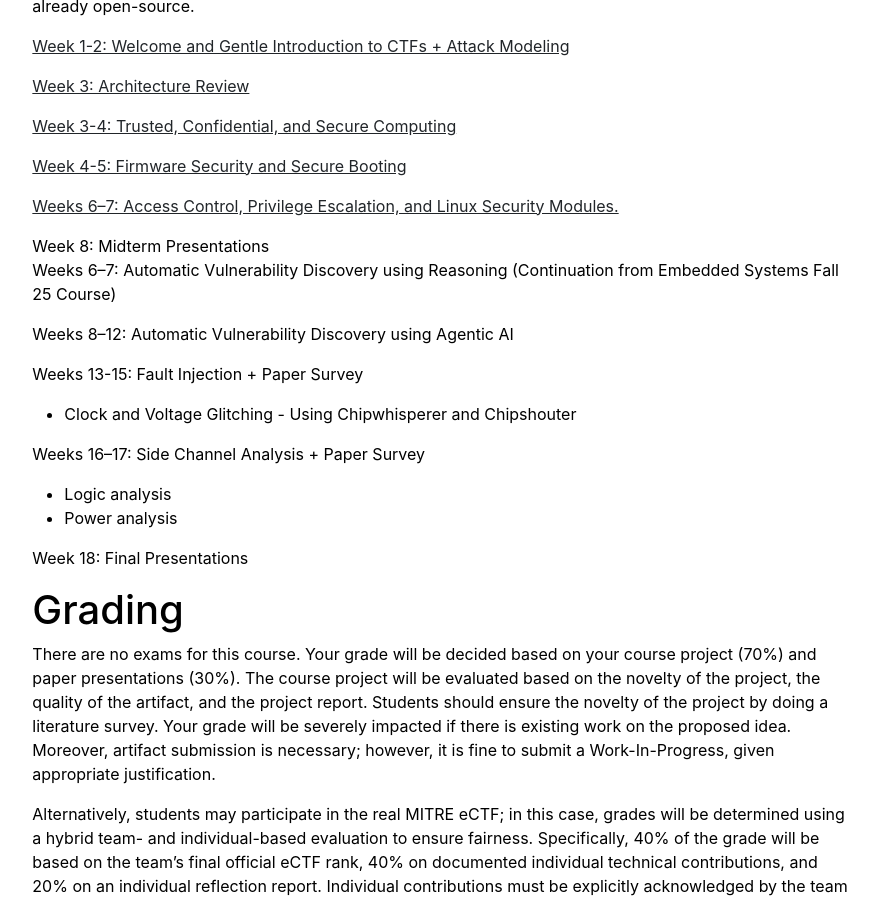
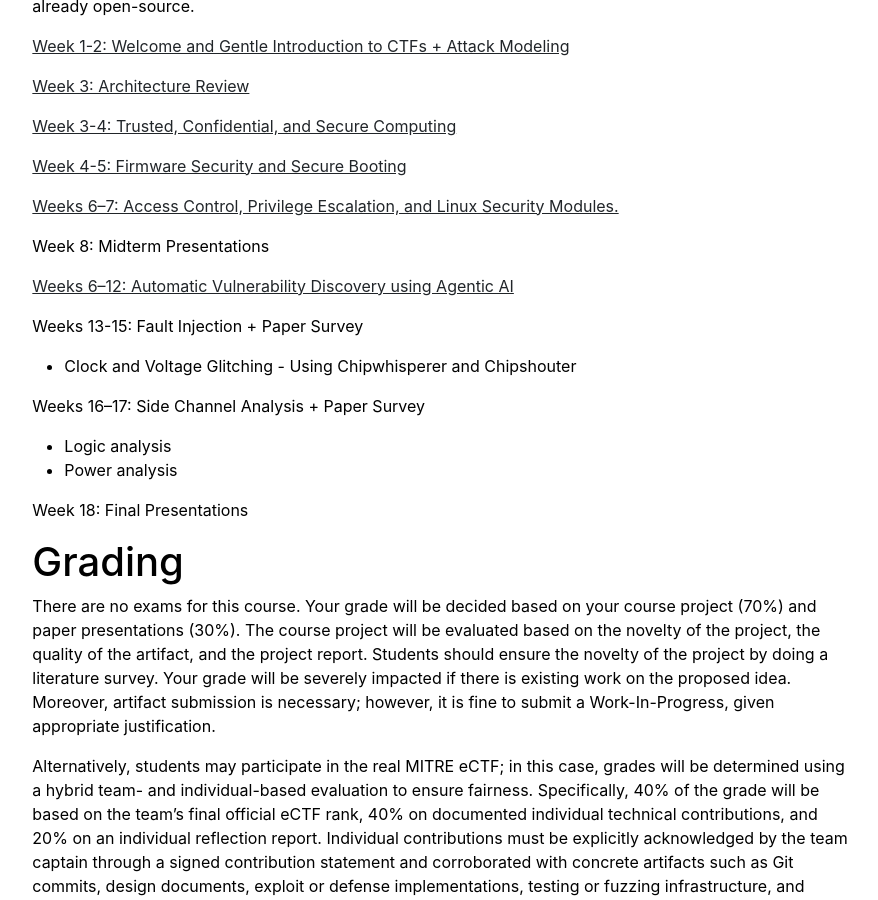
Before and after one commit to Arslan8/arslan8.github.io, a Jekyll site: the page built from courses/Advanced_Software_Security_spring26.md, in a window 1280 px wide and 900 px high, scrolled down 898 px. Shown: the whole window, without its empty margins (197-1075 px from the left). Built offline with Jekyll 4.4.1, drawn with Linux system fonts in a browser that asks for light colours.

Commit message:
Revise course schedule for Advanced Software Security
Updated course content to reflect changes in weeks 6-12 regarding Automatic Vulnerability Discovery using Agentic AI.

```diff
--- a/courses/Advanced_Software_Security_spring26.md
+++ b/courses/Advanced_Software_Security_spring26.md
@@ -31,9 +31,9 @@
 
 
 Week 8: Midterm Presentations
-Weeks 6–7:  Automatic Vulnerability Discovery using Reasoning (Continuation from Embedded Systems Fall 25 Course)
 
-Weeks 8–12: Automatic Vulnerability Discovery using Agentic AI
+
+[Weeks 6–12: Automatic Vulnerability Discovery using Agentic AI](https://docs.google.com/presentation/d/e/2PACX-1vT34bVcHmHwYc6CW2B5uVBb-lB5T8AMGAaaOO-IvGRlT9EGKYAAWXJ1qKOHFB8kcehRAnz6K-85gmIO/pub?start=false&loop=false&delayms=3000)
 
 Weeks 13-15: Fault Injection \+ Paper Survey
 
```
